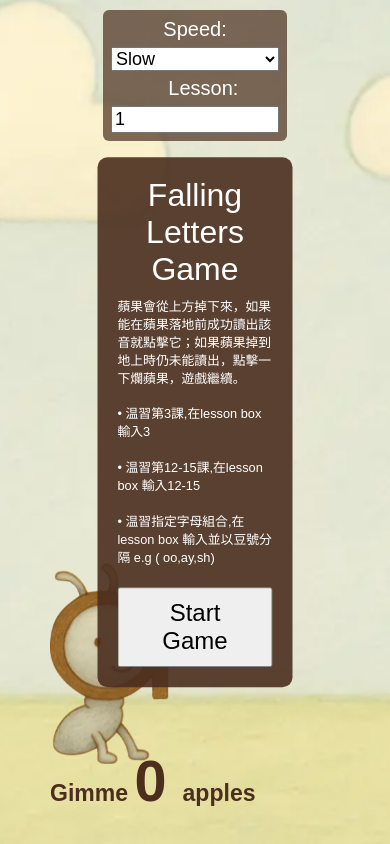
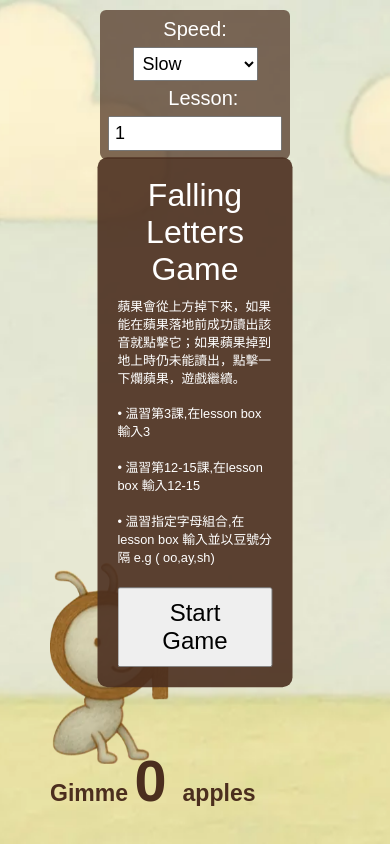
Before and after one commit to phonicsforest/falling-letters-game, a plain HTML site: page index.html in a window 390 px wide. Drawn offline with Linux system fonts and the light colour scheme.

Commit message:
Add files via upload

```diff
--- a/index.html
+++ b/index.html
@@ -78,7 +78,7 @@
       top: 10px;
       left: 50%;
       transform: translateX(-50%);
-      font-size: 24px;
+      font-size: 20px;
       z-index: 10;
       background-color: rgba(75, 46, 30, 0.7);
       padding: 6px 12px;
@@ -87,6 +87,10 @@
   align-items: center;
   gap: 10px;
   flex-wrap: wrap;
+ justify-content: center;
+  flex-direction: row;
+ max-width: 90vw;
+  margin: 0 auto;
     }
 
     #gameOver {
@@ -183,10 +187,12 @@
   }
 
   #settings select,
-  #settings input {
-    width: 100%;
-    font-size: 18px;
-  }
+ #settings input {
+  font-size: 18px;
+  padding: 5px;
+  min-width: 120px;
+  flex: 1;
+}
 }
 
 
```
